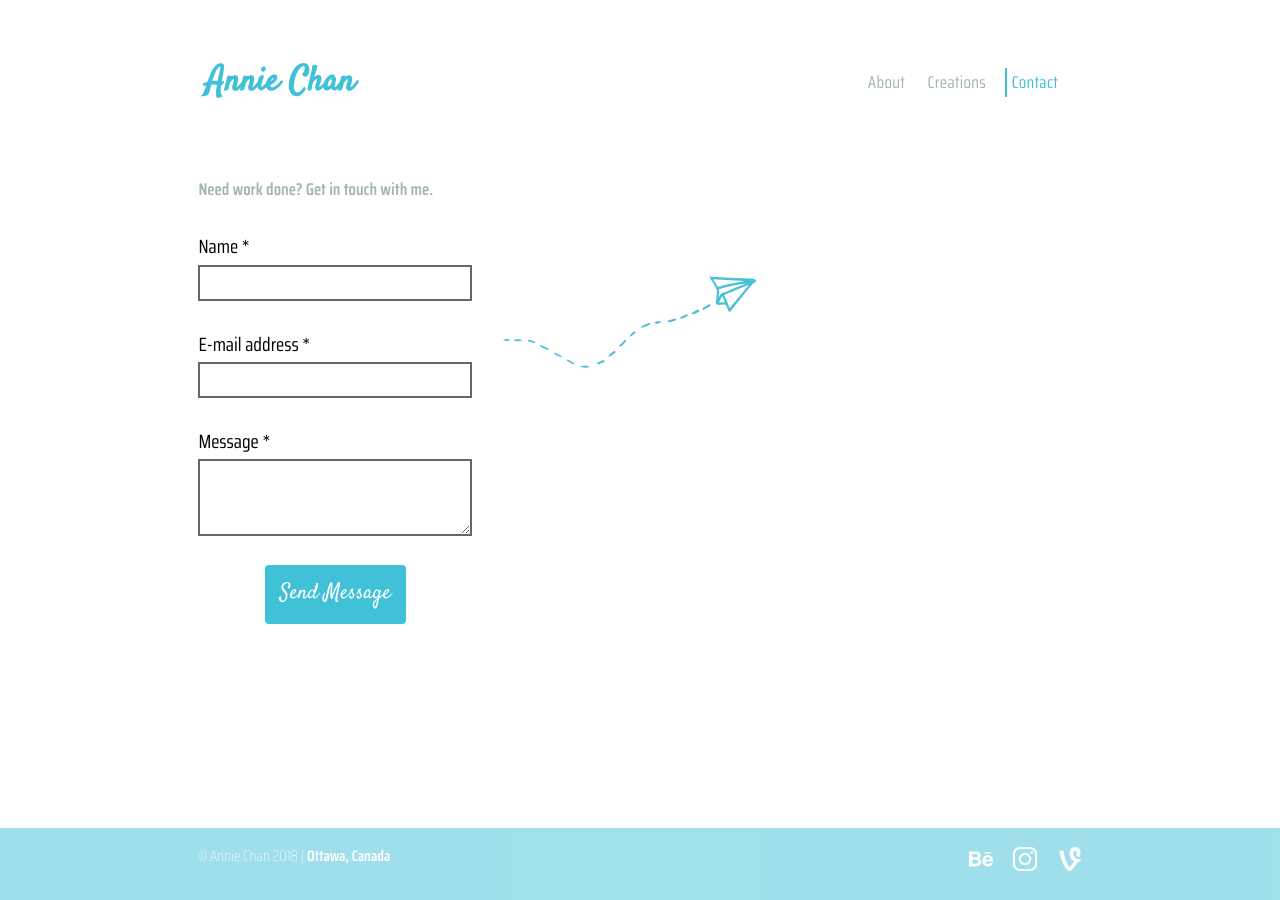
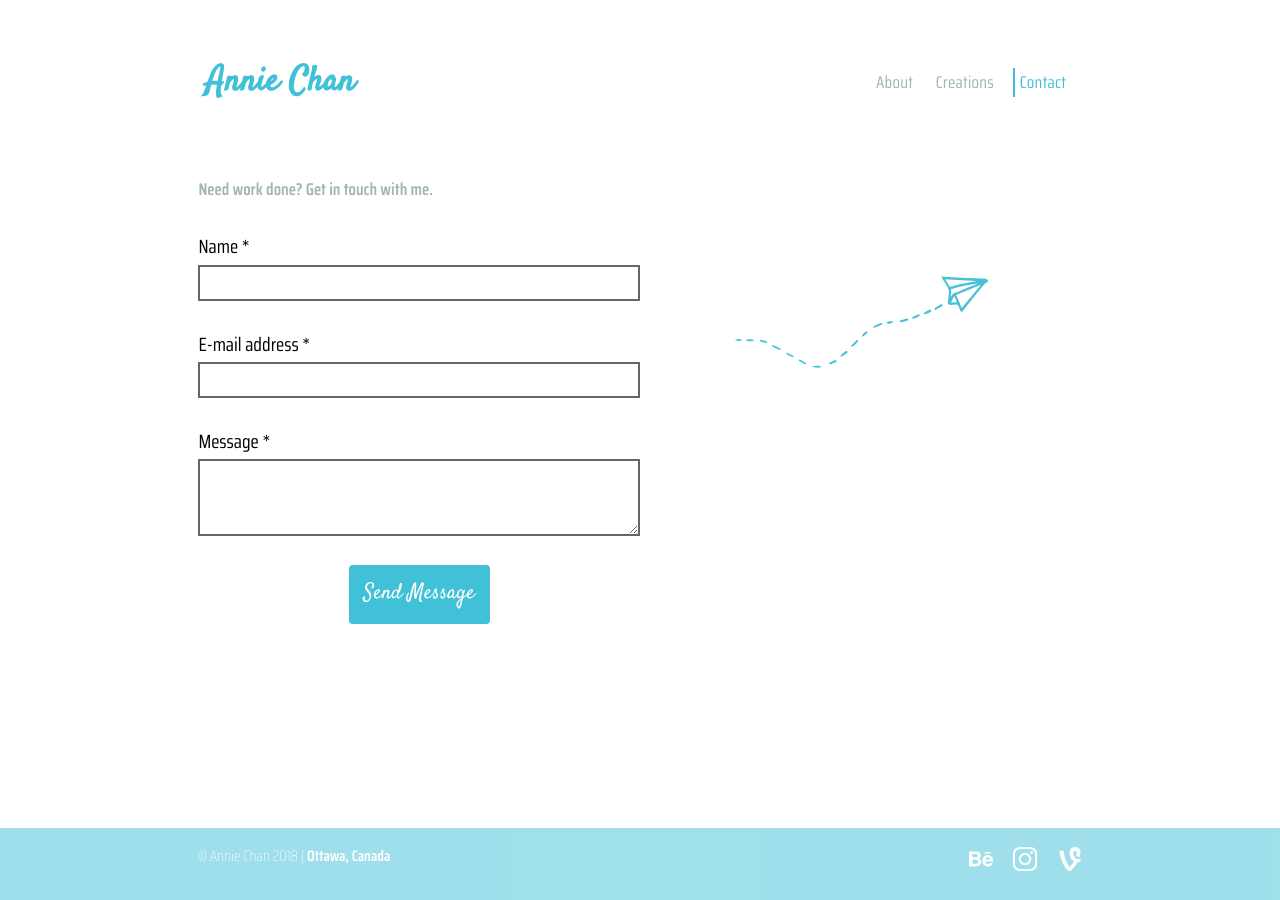
Before and after one commit to Anniechanster/anniechan.ca, a Jekyll site: the page built from contact.html, in a window 1280 px wide. Built offline with Jekyll 4.4.1, drawn with Linux system fonts in a browser that asks for light colours.

Commit message:
fixed widths on larger screen sizes

```diff
--- a/_layouts/default.html
+++ b/_layouts/default.html
@@ -20,13 +20,13 @@ meta: Annie Chan Graphic Design portfolio website 2017.
 
   <header class="grid wrapper grid-middle pad-t-2 pad-b gutter-2">
 
-    <div itemscope itemtype="https://schema.org/Person" class="unit [ xs-1 s-1 m-2-3 l-3-4 ] push">
+    <div itemscope itemtype="https://schema.org/Person" class="unit [ xs-1 s-1 m-1-2 l-3-4 ] push">
       <a itemprop="url" class="logo ib" href="{{site.baseurl}}/">
         <h1 itemprop="name" class="gutter-1-4 exa push-0">Annie Chan</h1>
       </a>
     </div>
 
-    <nav itemscope itemtype="https://schema.org/SiteNavigationElement" class="unit [ xs-1 s-1 m-1-3 l-1-4 ]" role="navigation" id="nav">
+    <nav itemscope itemtype="https://schema.org/SiteNavigationElement" class="unit [ xs-1 s-1 m-1-2 l-1-4 ]" role="navigation" id="nav">
       <div class="">
         <ul class="milli list-group-inline">
           <li><a href="{{site.baseurl}}/about/" {% if page.url == '/about/' %} class="current" {% endif %}>About</a>
--- a/about.html
+++ b/about.html
@@ -4,14 +4,13 @@ title: About
 meta: Graphic Designer from Algonquin College.
 ---
 
-<div class="site-content">
+<div class="grid grid-middle site-content">
 
 <div itemscope itemtype="https://schema.org/Person" class="unit [ xs-1 s-1 m-1-2 l-1-2 ] push">
   <div class="push-r">
     <h3 itemprop="name" class="yotta pad-t push-0">Annie Chan</h3>
     <h3 itemprop="description" class="milli">I am a Graphic Designer who loves to create.</h3>
-    <p itemprop="description" class="plength max-length-no-center">Life is too short to waste it on bad design. There is always something waiting to be improved. That is the reason why I professionalize in making things better.</p>
-    <p itemprop="description" class="plength max-length-no-center">Life is too short to waste it on bad design. There is always something waiting to be improved. That is the reason why I professionalize in making things better.</p>
+    <p itemprop="description" class="plength">Life is too short to waste it on bad design. There is always something waiting to be improved. That is the reason why I professionalize in making things better.</p>
   </div>
 </div>
 
--- a/contact.html
+++ b/contact.html
@@ -4,7 +4,7 @@ title: Contact
 meta: Contact me or send me a message for work inquiries.
 ---
 
-<form itemscope itemtype="https://schema.org/ContactPage" class="grid push-0" action="https://formspree.io/annieszemienchan@gmail.com" method="POST">
+<form itemscope itemtype="https://schema.org/ContactPage" class="grid push-0 w-1" action="https://formspree.io/annieszemienchan@gmail.com" method="POST">
 
   <fieldset class="unit push-0 [ xs-1 s-1 m-1-2 l-1-2 ]">
     <legend class="unit [ xs-1 s-1 m-1 l-1 ] push-0"></legend>
--- a/creations.html
+++ b/creations.html
@@ -9,7 +9,7 @@ meta: Find out what I create. I focus on branding, UX, packaging and more.
   <div class="unit xs-1 s-1 m-1-2 l-1-3 push gutter-1-4">
     <div class="unit card card-text milli">
       <div class="unit push-1-2">
-        <a class="ib" itemprop="url" href="{{site.baseurl}}/pointg/">
+        <a class="bottom-0" itemprop="url" href="{{site.baseurl}}/pointg/">
           <img itemprop="image" class="wrapper" src="{{site.baseurl}}/images/main-pointg.jpg" alt="">
         </a>
         <h4 itemprop="exampleOfWork" class="push-0">Point G</h4>
--- a/css/main.css
+++ b/css/main.css
@@ -212,9 +212,16 @@ footer p {
     opacity: 1;
   }
 
+  nav {
+    text-align: right;
+  }
+
 }
 
-@media only screen and (min-width: 60em) {
+@media only screen and (min-width: 95em) {
 
+  .wrapper {
+    max-width: 60em;
+  }
 
 }
--- a/index.html
+++ b/index.html
@@ -4,7 +4,7 @@ title: Welcome
 meta: Welcome to Annie Chan's Graphic Design portfolio website. I am a designer who loves to create.
 ---
 
-<div class="grid welcome push-2">
+<div class="grid grid-middle welcome push-2">
 
   <div itemscope itemtype="https://schema.org/Photograph" class="unit [ xs-1 s-1 m-1 l-1-2 ]">
     <img itemprop="image" class="img-flex" src="{{site.baseurl}}/images/selfie.gif" alt="">
```
